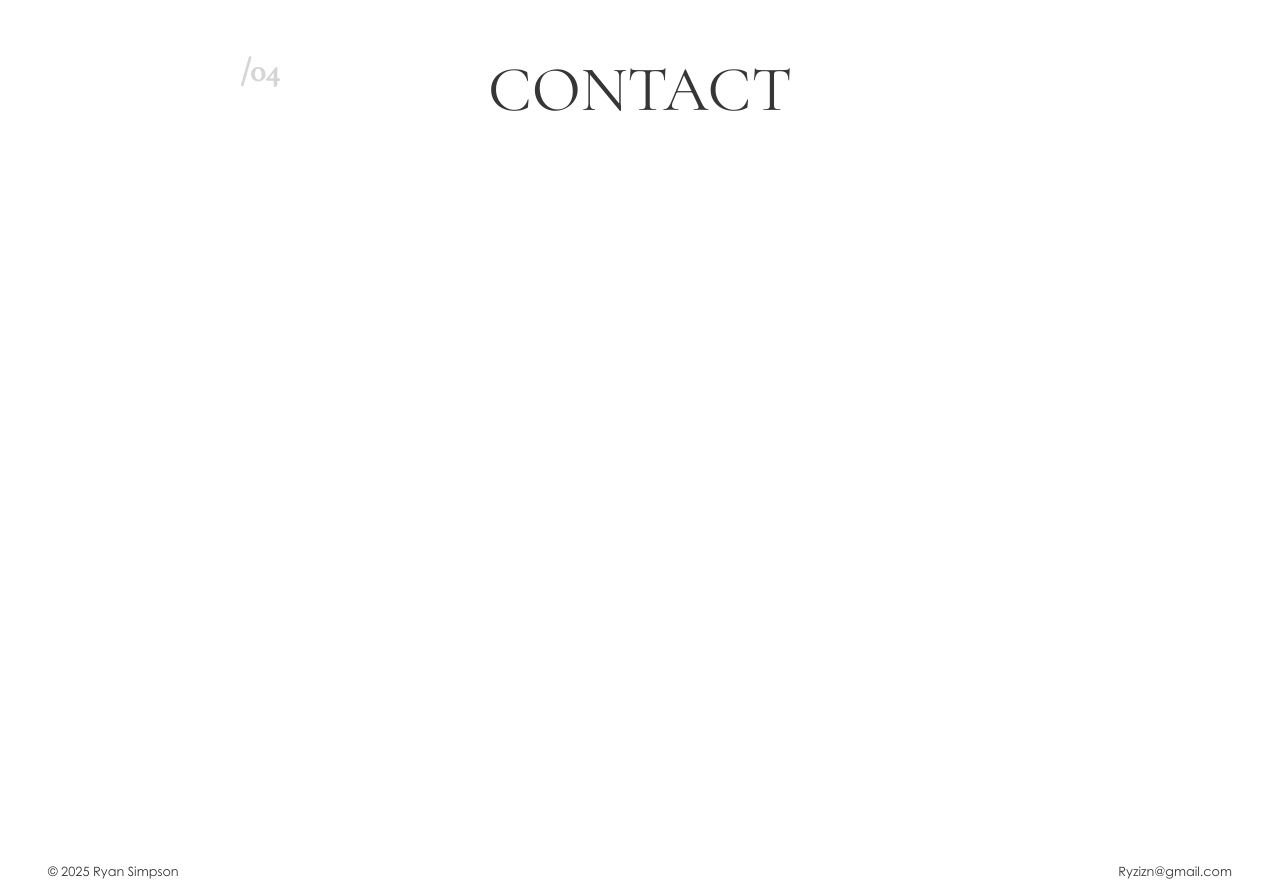
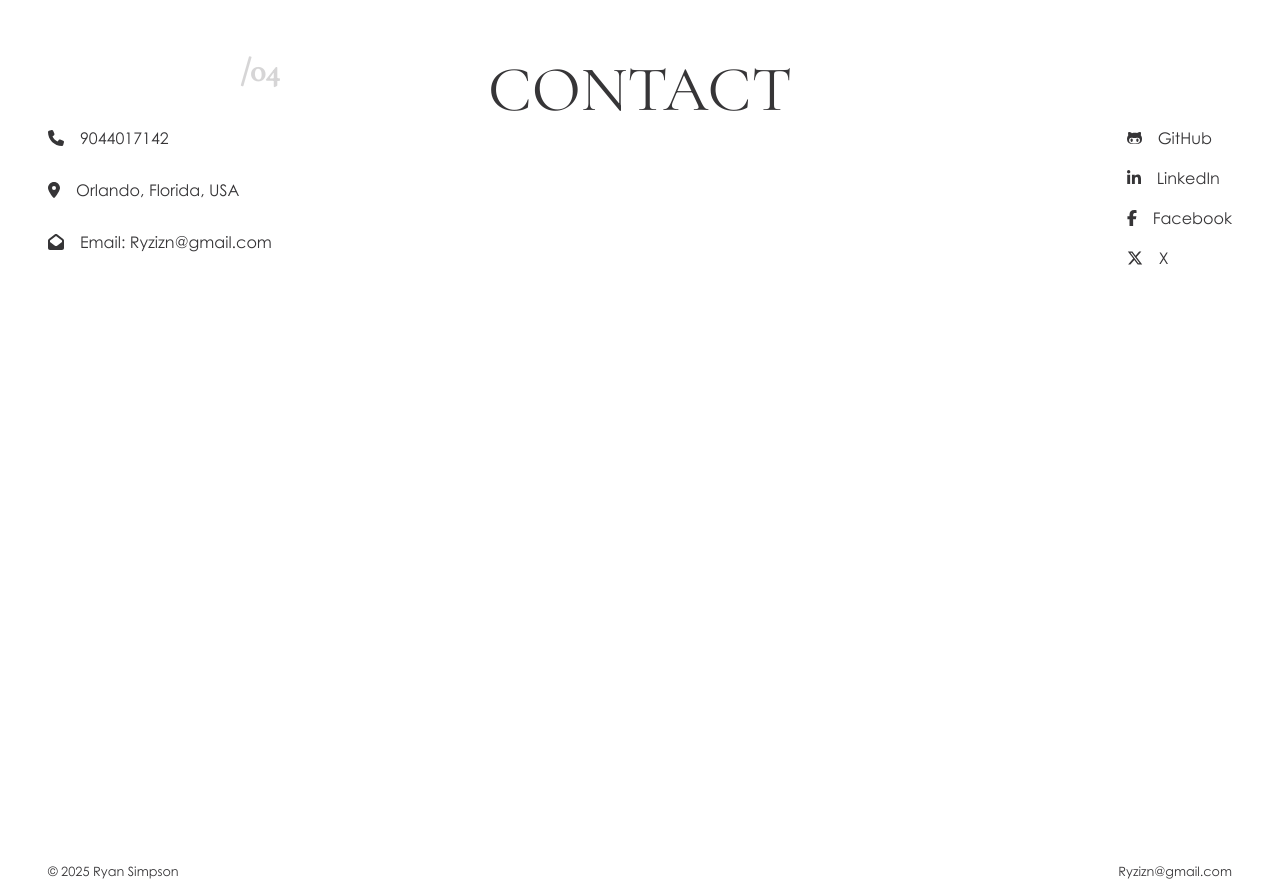
Before and after one commit to ryansmpsn/threejs-portfolio, a Next.js app: page / in a window 1280 px wide. Shown: the part 2780-3672 px from the top of the page. Built offline with nearby package versions, Linux system fonts and the light colour scheme.

Commit message:
feat: contact section and styles

```diff
--- a/package.json
+++ b/package.json
@@ -9,6 +9,10 @@
     "lint": "next lint"
   },
   "dependencies": {
+    "@fortawesome/fontawesome-svg-core": "^6.7.2",
+    "@fortawesome/free-brands-svg-icons": "^6.7.2",
+    "@fortawesome/free-solid-svg-icons": "^6.7.2",
+    "@fortawesome/react-fontawesome": "^0.2.2",
     "@react-spring/web": "^9.7.5",
     "@react-three/cannon": "6.6.0",
     "@react-three/drei": "9.120.4",
--- a/src/components/Contact.tsx
+++ b/src/components/Contact.tsx
@@ -1,6 +1,52 @@
 'use client';
 
+import {
+  faFacebookF,
+  faGithubAlt,
+  faLinkedinIn,
+  faXTwitter
+} from '@fortawesome/free-brands-svg-icons';
+import {
+  faEnvelopeOpen,
+  faLocationDot,
+  faPhone
+} from '@fortawesome/free-solid-svg-icons';
+import { FontAwesomeIcon } from '@fortawesome/react-fontawesome';
+import Link from 'next/link';
+import styled from 'styled-components';
+
 import { Content, FullPage, PageNumber, Title } from '@/theme/globalStyles';
+
+const ContactDetails = styled.div`
+  display: flex;
+  justify-content: space-between;
+  width: 100%;
+`;
+
+const ContactColumn = styled.div`
+  display: flex;
+  flex-direction: column;
+  gap: 2rem;
+`;
+
+const SocialColumn = styled(ContactColumn)`
+  gap: 1.25rem;
+`;
+
+const ContactDetail = styled.div`
+  display: flex;
+  align-items: center;
+  gap: 1rem;
+`;
+
+const StyledLink = styled(Link)`
+  text-decoration: none;
+  transition: opacity 0.5s;
+
+  &:hover {
+    opacity: 0.5;
+  }
+`;
 
 export const Contact = () => (
   <FullPage id="contact">
@@ -8,5 +54,62 @@ export const Contact = () => (
       <PageNumber>/04</PageNumber>
       <Title>Contact</Title>
     </Content>
+    <ContactDetails>
+      <ContactColumn>
+        <ContactDetail>
+          <FontAwesomeIcon icon={faPhone} />
+          <StyledLink href="tel:+19044017142" target="_blank">
+            9044017142
+          </StyledLink>
+        </ContactDetail>
+        <ContactDetail>
+          <FontAwesomeIcon icon={faLocationDot} />
+          <StyledLink
+            href="https://www.google.com/maps/place/Orlando,+FL"
+            target="_blank"
+          >
+            Orlando, Florida, USA
+          </StyledLink>
+        </ContactDetail>
+        <ContactDetail>
+          <FontAwesomeIcon icon={faEnvelopeOpen} />
+          <StyledLink href="mailto:ryzizn@gmail.com" target="_blank">
+            Email: Ryzizn@gmail.com
+          </StyledLink>
+        </ContactDetail>
+      </ContactColumn>
+      <SocialColumn>
+        <ContactDetail>
+          <FontAwesomeIcon icon={faGithubAlt} />
+          <StyledLink href="https://github.com/ryansmpsn" target="_blank">
+            GitHub
+          </StyledLink>
+        </ContactDetail>
+        <ContactDetail>
+          <FontAwesomeIcon icon={faLinkedinIn} />
+          <StyledLink
+            href="https://www.linkedin.com/in/ryan-developer/"
+            target="_blank"
+          >
+            LinkedIn
+          </StyledLink>
+        </ContactDetail>
+        <ContactDetail>
+          <FontAwesomeIcon icon={faFacebookF} />
+          <StyledLink
+            href="https://www.facebook.com/RyanSimpsonSoftware"
+            target="_blank"
+          >
+            Facebook
+          </StyledLink>
+        </ContactDetail>
+        <ContactDetail>
+          <FontAwesomeIcon icon={faXTwitter} />
+          <StyledLink href="https://twitter.com/Ryan_Software" target="_blank">
+            X
+          </StyledLink>
+        </ContactDetail>
+      </SocialColumn>
+    </ContactDetails>
   </FullPage>
 );
```
Also changed, not shown: 1 other file (tests, documents, lock files or other folders).
